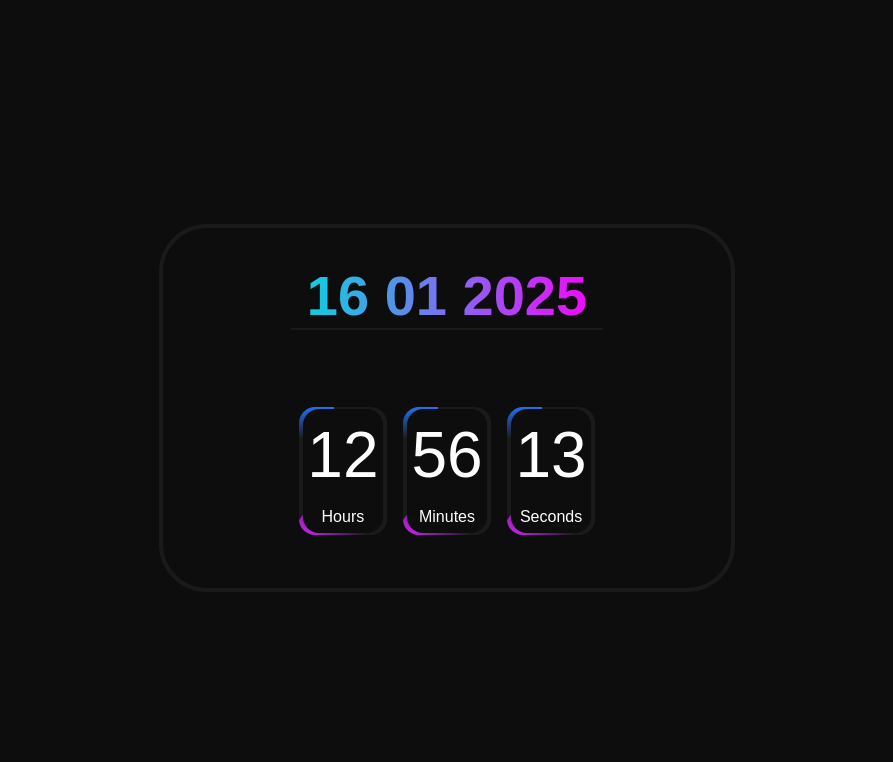
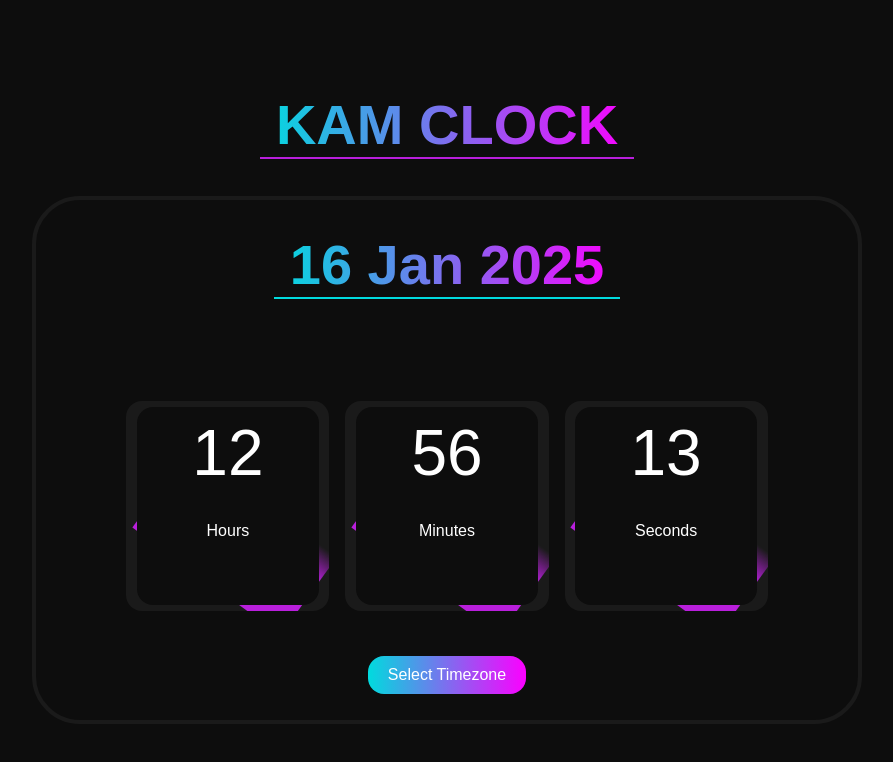
Before and after one commit to SlindoKAM/npm-clock, a plain HTML site: page index.html in a window 1280 px wide. Shown: the whole page, without its empty margins (193-1086 px from the left). Drawn offline with nearby package versions, Linux system fonts and the light colour scheme.

Commit message:
Have styled the button and now working on the micromodal layout

```diff
--- a/index.html
+++ b/index.html
@@ -6,16 +6,25 @@
     <meta name="viewport" content="width=device-width, initial-scale=1.0">
     <meta name="author" content="Slindo Ngcobo">
     <meta name="description" content="Now i am trying to make a website using npm(Node Package Manager)">
+
     <title>
         NPM Project-Clock
     </title>
+
     <link rel="stylesheet" href="style.css" type="text/css">
 
     <script src="https://cdn.jsdelivr.net/npm/dayjs@1/dayjs.min.js"></script>
+    <script src="https://cdn.jsdelivr.net/npm/dayjs@1/plugin/utc.js"></script>
+    <script src="https://cdn.jsdelivr.net/npm/dayjs@1/plugin/timezone.js"></script>
+    <script src="https://unpkg.com/micromodal/dist/micromodal.min.js"></script>
 </head>
 <body>
+    <h1>KAM CLOCK</h1>
+
     <div class="container">
-        <h1 class="day" id="day"></h1>
+        <h2 class="day" id="day"></h2>
+
+        <div class="box-container">
             <div class="box">
                 <div class="clock">
                     <div class="front-clock">
@@ -44,6 +53,18 @@
                     </div>
                 </div>
             </div>
+
+            <button class="mr-modal" id="openModal">
+                Select Timezone
+            </button>
+        </div>
+    </div>
+
+    <!-- Modal structure -->
+     <div class="mr-modal-slide" id="timezoneModal" aria-hidden="true">
+        <div class="modal_overlay">
+
+        </div>
      </div>
 
     <script src="main.js"></script>
--- a/main.js
+++ b/main.js
@@ -6,7 +6,7 @@ const day = document.getElementById('day');
 function updateTime()
 {
     const today = dayjs();
-    const formattedDate = today.format('DD MM YYYY');
+    const formattedDate = today.format('DD MMM YYYY');
     const h = today.format('HH');
     const min = today.format('mm');
     const sec = today.format('ss');
--- a/style.css
+++ b/style.css
@@ -9,40 +9,83 @@ body{
     font-family: sans-serif;
     height: 100vh;
     display: flex;
+    flex-direction: column;
     align-items: center;
     justify-content: center;
 }
 
+h1{
+    margin-top: 0;
+    font-size: 3.5rem;
+    text-align: center;
+    padding: 0 1rem;
+    border-bottom: 0.125rem solid #B91FDC;
+    background: linear-gradient(90deg, #00DBDE, #FC00FF);
+    -webkit-background-clip: text;
+    -webkit-text-fill-color: transparent;
+}
+
 .container{
-    /* color: #FFFFFF; */
-    width: 45%;
-    height: 45%;
-    display: grid;
-    grid-template-rows: 35% 65%;
+    width: 65%;
+    height: 65%;
+    display: flex;
+    flex-direction: column;
     align-items: center;
     justify-content: center;
     border: 0.3rem solid #1A1A1A;
     border-radius: 3rem;
 }
 
-h1{
-    margin-top: 3rem;
+h2{
+    margin-top: 2rem;
     font-size: 3.5rem;
     text-align: center;
     padding: 0 1rem;
-    border-bottom: 0.125rem solid #1A1A1A;
+    border-bottom: 0.125rem solid #00DBDE;
     background: linear-gradient(90deg, #00DBDE, #FC00FF);
     -webkit-background-clip: text;
     -webkit-text-fill-color: transparent;
 }
 
-.box{
+.box-container{
     width: 100%;
     height: 100%;
+    display: flex;
+    flex-direction: column;
+    align-items: center;
+    justify-content: center;
+
+}
+
+.box{
+    width: 80%;
+    height: 80%;
     display: flex;
     align-items: center;
     justify-content: center;
 }
+
+button{
+    padding: 0.625rem 1.25rem;
+    border: none;
+    background: linear-gradient(90deg, #00DBDE, #FC00FF);
+    border-radius: 1rem;
+    color: #FFFFFF;
+    font-size: 1rem;
+    cursor: pointer;
+    transition: background 0.3s ease, transform 0.2s ease;
+    margin-bottom: 1rem;
+}
+
+button:hover{
+    background: linear-gradient(90deg, #FC00FF, #2370F5, #00DBDE);
+    transform: scale(1.20);
+}
+
+button:active{
+    transform: scale(0.95);
+}
+
 
 .clock{
     display: flex;
@@ -51,7 +94,7 @@ h1{
     align-items: center;
     margin: 0 0.5rem;
     width: 70%;
-    height: 8rem;
+    height: 70%;
     color: #FFFFFF;
     background: #1A1A1A;
     position: relative;
@@ -61,6 +104,7 @@ h1{
 }
 
 .clock p{
+    margin-top: 2rem;
     font-size: 1rem;
 }
 
```
Lines whose indentation alone changed are shown as unchanged.
